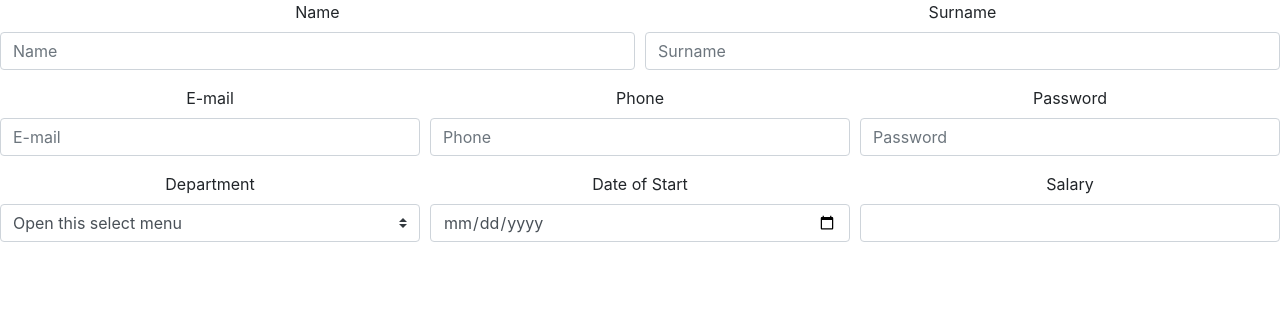
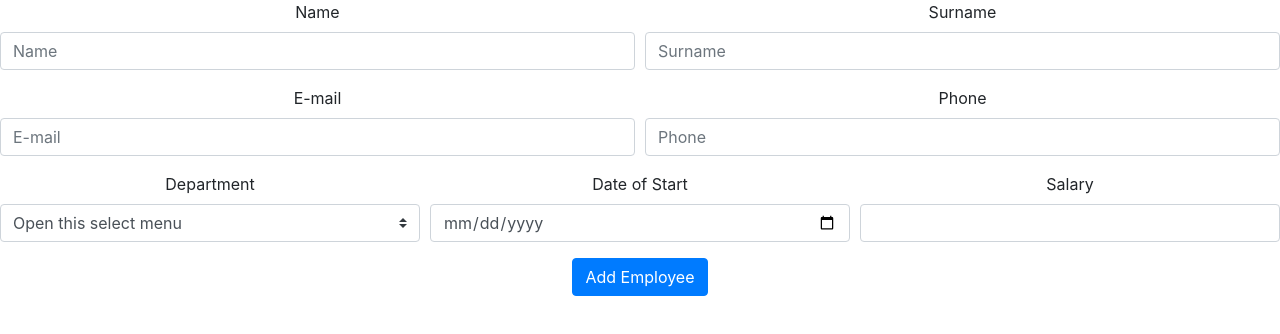
Before and after one commit to berkkosal/hr-management, a React (Create React App) app in the folder frontend/: page / in a window 1280 px wide. Shown: the top 334 px of the page. Built offline with nearby package versions, Linux system fonts and the light colour scheme.

Commit message:
Update AddEmployeeForm.js

```diff
--- a/frontend/src/containers/Employees/AddEmployeeForm.js
+++ b/frontend/src/containers/Employees/AddEmployeeForm.js
@@ -1,36 +1,60 @@
-import React from 'react'
+import React, { useState } from 'react'
+import { axiosPost } from '../../helper/AxiosInstance.ts';
 
 export default function AddEmployeeForm() {
+
+    const [formData, setFormData] = useState({
+        name: "",
+        surname: "",
+        email: "",
+        phoneNumber: "",
+        departmentName: "",
+        startingDate: "",
+        salary: "",
+
+    });
+
+    const handleInputChange = (e) => {
+        const { id, value } = e.target;
+        setFormData({
+            ...formData,
+            [id]: value,
+        });
+    }
+
+    const handleSubmit = (e) => {
+        e.preventDefault();
+        axiosPost("https://localhost:8080/add-employee", formData)
+
+    };
+
 
 
     return (
         <>
-            <form>
+            <form onSubmit={handleSubmit}>
                 <div className="form-row">
                     <div className="form-group col-sm-6">
                         <label for="inputName">Name</label>
-                        <input type="text" className="form-control" id="inputName" placeholder="Name" />
+                        <input type="text" className="form-control" id="inputName"onChange={handleInputChange} value={formData.name} placeholder="Name" />
                     </div>
                     <div className="form-group col-sm-6">
                         <label for="inputSurname">Surname</label>
-                        <input type="text" className="form-control" id="inputSurname" placeholder="Surname" />
+                        <input type="text" className="form-control" id="inputSurname" onChange={handleInputChange} value={formData.surname} placeholder="Surname" />
                     </div>
                 </div>
                 <div className="form-row">
-                    <div className="form-group col-sm-4">
+                    <div className="form-group col-sm-6">
                         <label for="inputEmail">E-mail</label>
-                        <input type="email" className="form-control" id="inputEmail" placeholder="E-mail" />
+                        <input type="email" className="form-control" id="inputEmail"onChange={handleInputChange} value={formData.email} placeholder="E-mail" />
                     </div>
 
-                    <div className="form-group col-sm-4">
+                    <div className="form-group col-sm-6">
                         <label for="inputPhoneNumber">Phone</label>
-                        <input type="text" className="form-control" id="inputPhoneNumber" placeholder="Phone" />
+                        <input type="text" className="form-control" id="inputPhoneNumber" onChange={handleInputChange} value={formData.phoneNumber} placeholder="Phone" />
                     </div>
 
-                    <div className="form-group col-sm-4">
-                        <label for="inputPassword4">Password</label>
-                        <input type="password" className="form-control" id="inputPassword4" placeholder="Password" />
-                    </div>
+
 
                 </div>
                 <div className="form-row">
@@ -45,13 +69,14 @@ export default function AddEmployeeForm() {
                     </div>
                     <div className="form-group col-sm-4">
                         <label for="startingDate">Date of Start</label>
-                        <input className="form-control" type="date" id="startingDate"></input>
+                        <input className="form-control" type="date" id="startingDate" onChange={handleInputChange} value={formData.startingDate}></input>
                     </div>
                     <div className="form-group col-sm-4">
                         <label for="salary">Salary</label>
-                        <input type="text" id="salary" className="form-control"></input>
+                        <input type="text" id="salary" className="form-control" onChange={handleInputChange} value={formData.salary}></input>
                     </div>
                 </div>
+                <button type="submit" className="btn btn-primary">Add Employee</button>
             </form>
         </>
 
```
